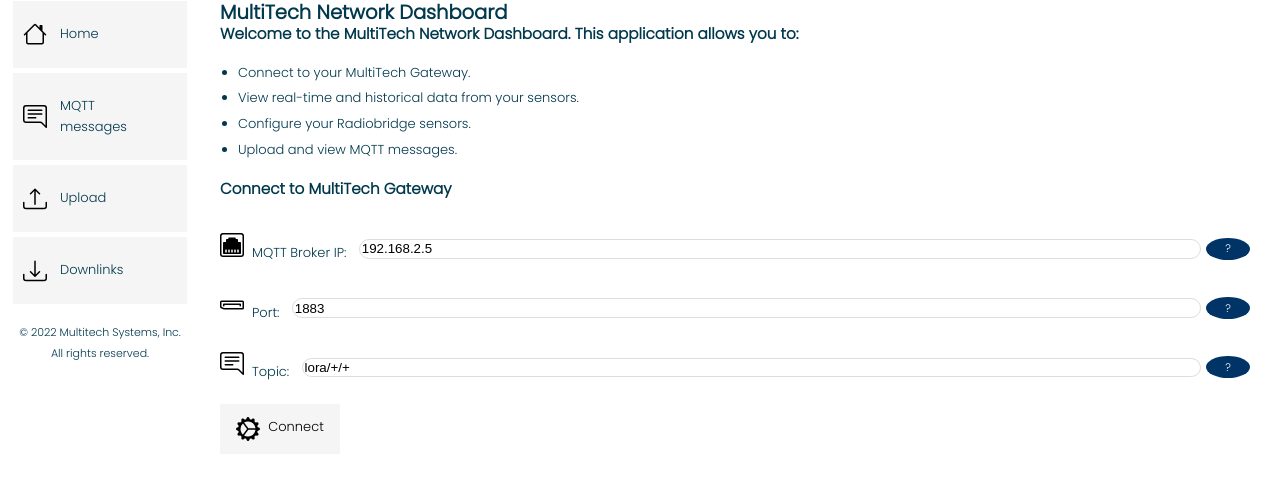
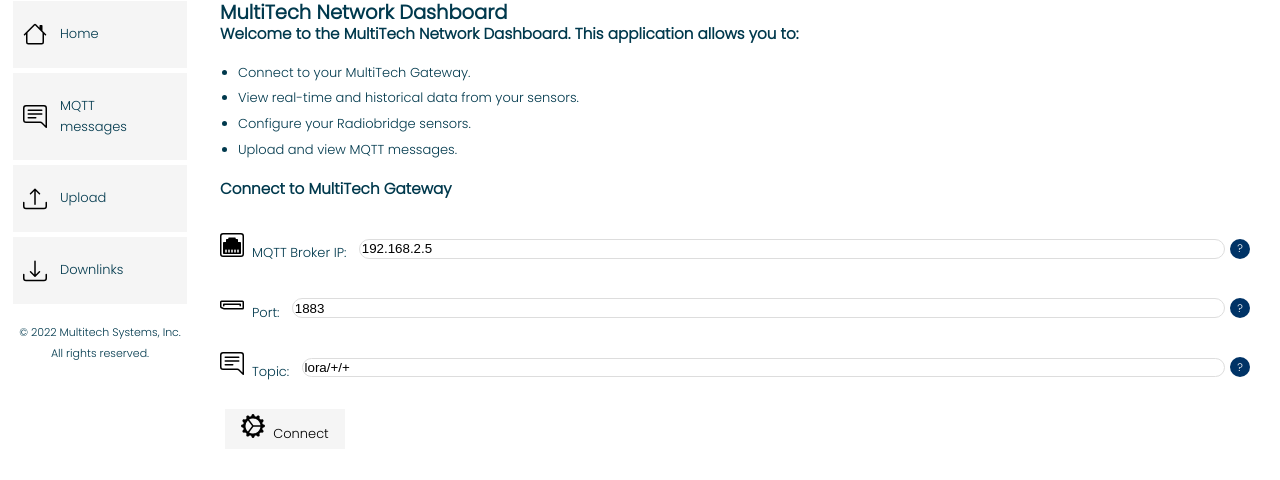
Before and after one commit to russminnie/network_dashboard, a Flask app: page / in a window 1280 px wide. Shown: the part 107-587 px from the top of the page. Run offline with Flask 3, Linux system fonts and the light colour scheme.

Commit message:
static/css/flex-box.css: Fixed both the button Full Json and Ask GPT center the help column

```diff
--- a/server.py
+++ b/server.py
@@ -219,4 +219,5 @@ def get_sensors():
 Following used to run the Flask app.
 """
 if __name__ == '__main__':
-    app.run(host="192.168.2.42",debug=True, port=5000)
+    # app.run(host="192.168.2.42",debug=True, port=5000)
+    app.run(debug=True, port=5000)
--- a/static/css/flex-box.css
+++ b/static/css/flex-box.css
@@ -177,18 +177,19 @@ li {
 }
 
 button, a.button {
-    /* display: inline-block; */
-    display: flex;
-    justify-content: center;
+    display: inline-block;
+    /* display: flex;
+    justify-content: center; */
     /* align-items: center; */
     width: 120px;
-    margin: 5px 0px;
+    margin: 5px;
+    padding: 5px;
     /* background-color: white; */
     background-color: #f5f5f5;
     /* color: #0072ce; */
     text-align: center;
     cursor: pointer;
-    padding: 1em 2em;
+    /* padding: 1em 2em; */
     border: none;
     font-family: 'PoppinsFont';
     /* box-shadow: 0 0 10px rgba(0, 0, 0, 0.1); */
@@ -197,6 +198,7 @@ button, a.button {
     text-decoration: none;
     font-size: 1em;
     transition-duration: 0.4s;
+    /* border: 1px solid #333; */
 }
 
 button:hover, a.button:hover {
```
